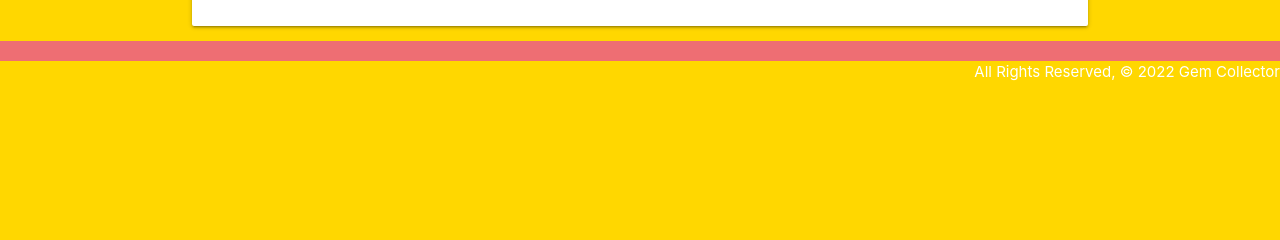
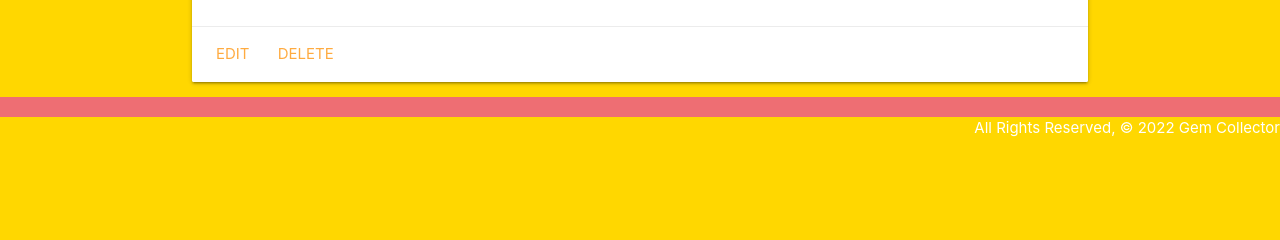
Before and after one commit to JonMichaelUy/gemcollector, a Django app: template main_app/templates/gems/detail.html in a window 1280 px wide. Shown: the part 320-560 px from the top of the page. Run offline with Django 4.2, Linux system fonts and the light colour scheme; the template is opened without the code that fills it, so the values that code supplies are empty.

Commit message:
add update and delete views

```diff
--- a/main_app/templates/gems/detail.html
+++ b/main_app/templates/gems/detail.html
@@ -10,6 +10,10 @@
     <p>Hardness: {{ gem.hardness }}</p>
     <p>Specific Gravity: {{ gem.specific_gravity }}</p>
   </div>
+  <div class="card-action">
+    <a href="{% url 'gems_update' gem.id %}">Edit</a>
+    <a href="{% url 'gems_delete' gem.id %}">Delete</a>
+  </div>
 </div>
 
 {% endblock %}
--- a/main_app/templates/gems/index.html
+++ b/main_app/templates/gems/index.html
@@ -1,9 +1,9 @@
 {% extends 'base.html' %} {% block content %}
-<h1>List of Gems</h1>
+<h1>List of Gemstones</h1>
 
 {% for gem in gems %}
 <div class="card">
-  <a href="{% url 'detail' gem.id %}"> </a>
+  <a href="{% url 'detail' gem.id %}">
     <div class="card-content">
       <span class="card-title">{{ gem.name }}</span>
       <p>Crystal System: {{ gem.crystal_system }}</p>
@@ -11,6 +11,6 @@
       <p>Hardness: {{ gem.hardness }}</p>
       <p>Specific Gravity: {{ gem.specific_gravity }}</p>
     </div>
-</a>
+  </a>
 </div>
 {% endfor %} {% endblock %}
--- a/main_app/urls.py
+++ b/main_app/urls.py
@@ -7,4 +7,6 @@ urlpatterns = [
   path('gems/', views.gems_index, name='index'),
   path('gems/<int:gem_id>/', views.gems_detail, name='detail'),
   path('gems/create/', views.GemCreate.as_view(), name='gems_create'),
+  path('gems/<int:pk>/update/', views.GemUpdate.as_view(), name='gems_update'),
+  path('gems/<int:pk>/delete/', views.GemDelete.as_view(), name='gems_delete'),
 ]
```
Also changed, not shown: main_app/views.py (+11 -1 lines).
